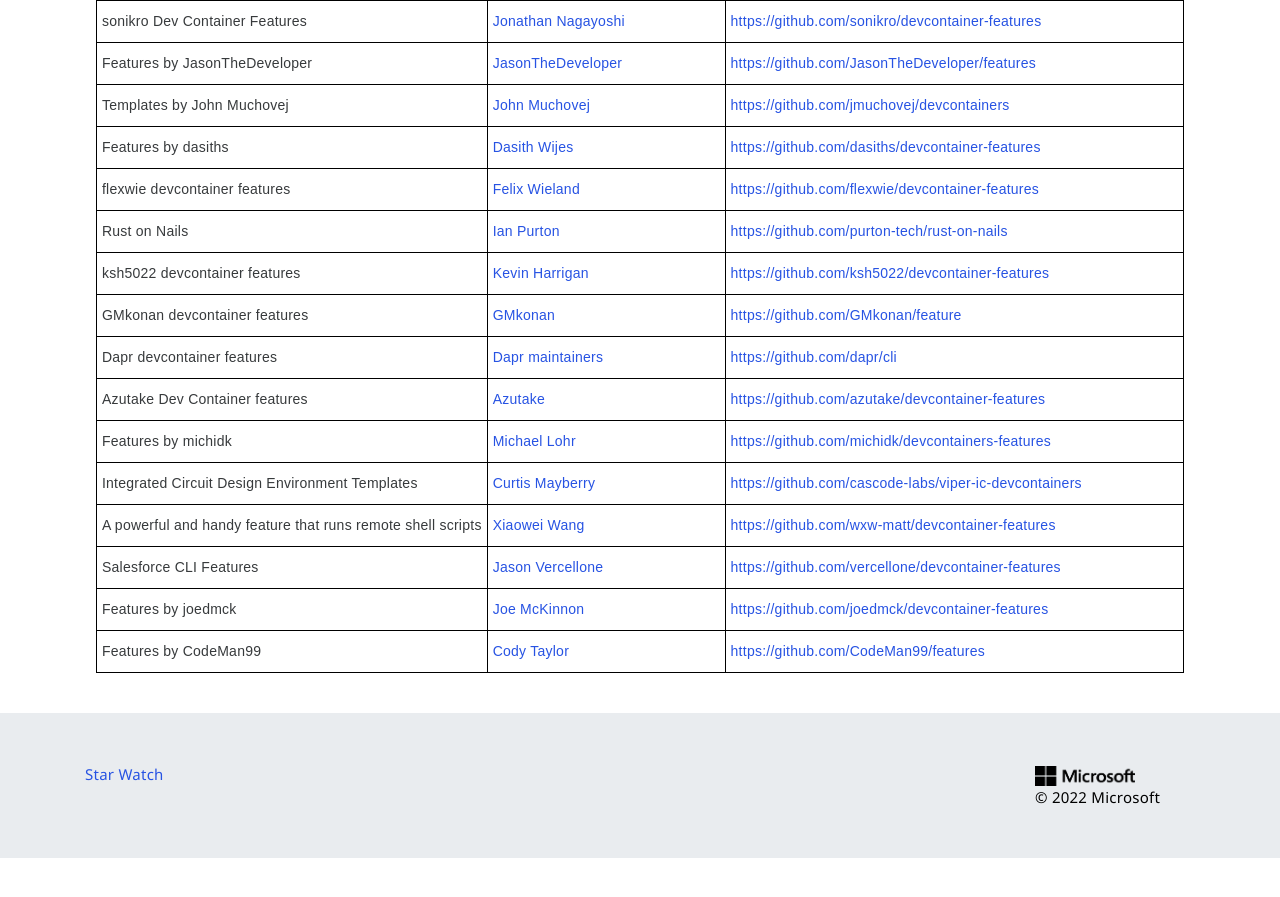
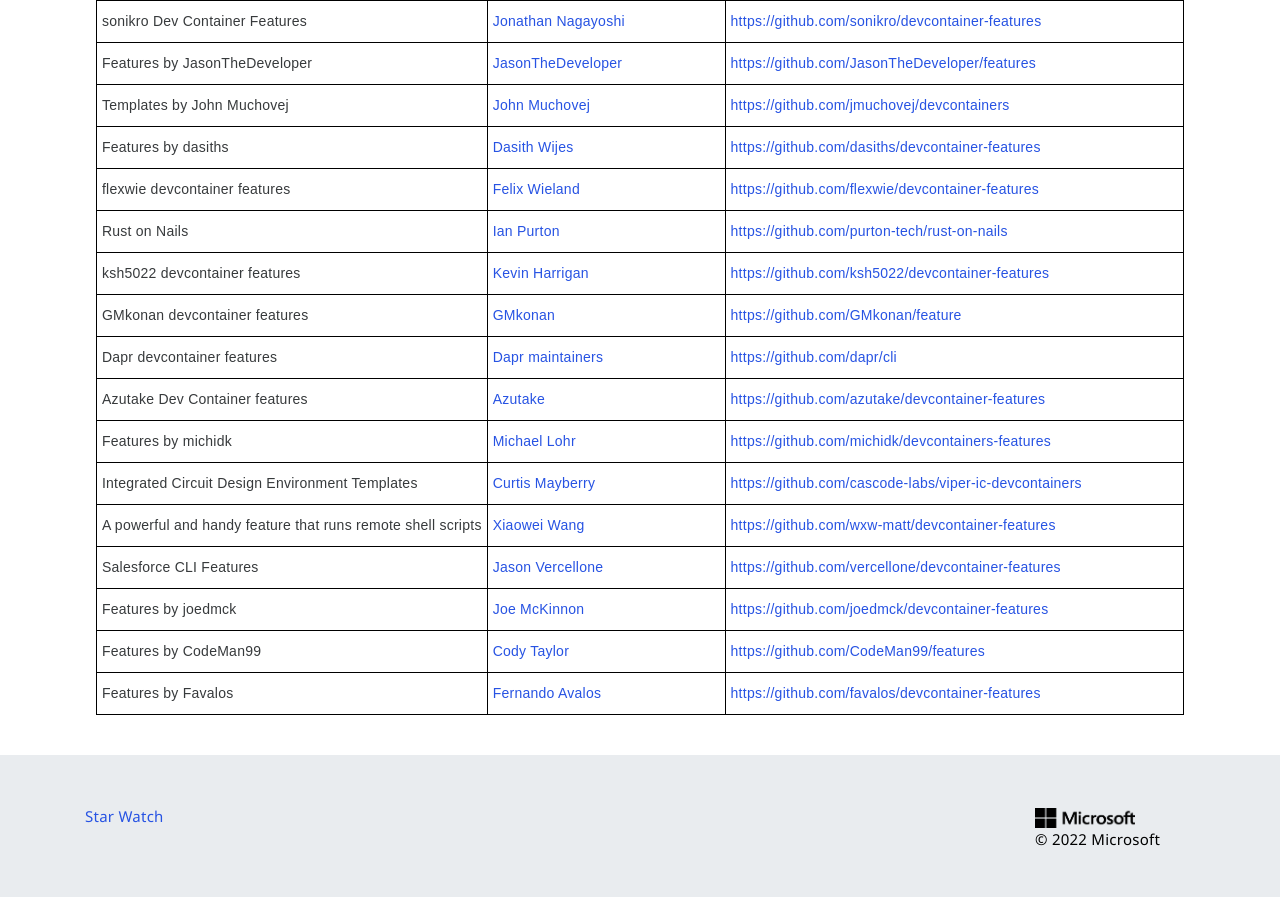
Before and after one commit to devcontainers/devcontainers.github.io, a Jekyll site: the page built from collections.html, in a window 1280 px wide and 900 px high, scrolled down 3022 px. Shown: the top 897 px of the window. Built offline with Jekyll 4.4.1, drawn with Linux system fonts in a browser that asks for light colours; nearby versions of some CDN libraries; comment, search, counter and statistics services are not loaded; before the commit the page ends 3880 px from its top, so only the background shows below that.

```diff
--- a/_data/collection-index.yml
+++ b/_data/collection-index.yml
@@ -398,3 +398,8 @@
   contact: https://github.com/CodeMan99/features/issues
   repository: https://github.com/CodeMan99/features
   ociReference: ghcr.io/codeman99/features
+- name: Features by Favalos
+  maintainer: Fernando Avalos
+  contact: https://github.com/favalos/devcontainer-features/issues
+  repository: https://github.com/favalos/devcontainer-features
+  ociReference: ghcr.io/favalos/devcontainer-features
```
